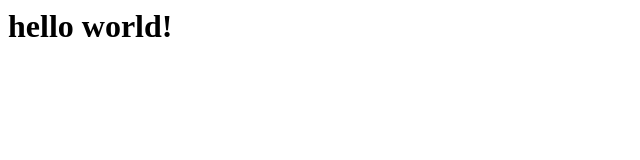
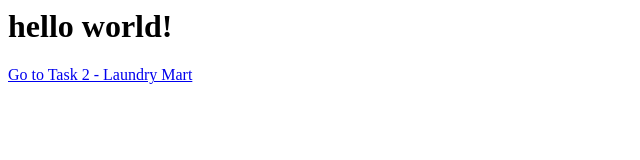
Before and after one commit to kirandeeppal/mernstack, a plain HTML site: page index.html in a window 1280 px wide. Shown: the whole page, without its empty margins (0-640 px from the left). Drawn offline with Linux system fonts and the light colour scheme.

Commit message:
Add link to Task 2 - Laundry Mart in index.html

```diff
--- a/index.html
+++ b/index.html
@@ -1,3 +1,5 @@
 <http>
 <h1>hello world!</h1>
+  <a href="task2.html">Go to Task 2 - Laundry Mart</a>
+
 </http>
```
